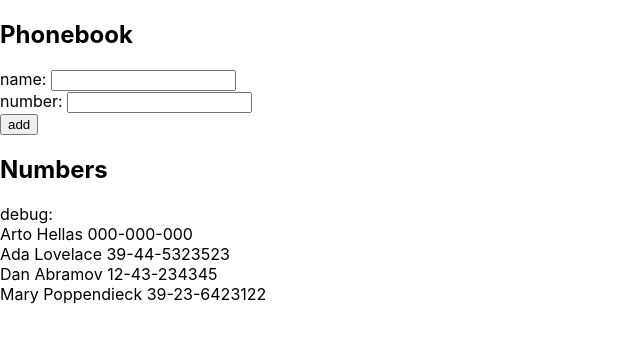
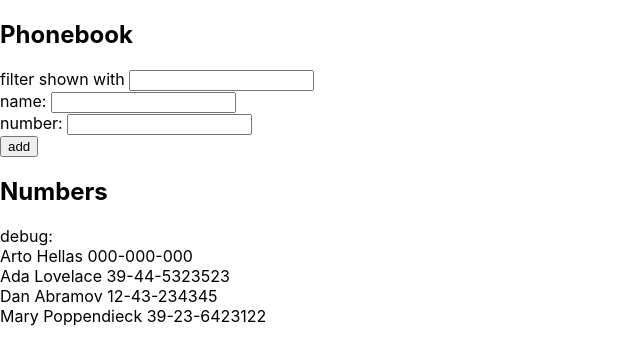
Before and after one commit to devtot0/Phonebook, a React (Create React App) app: page / in a window 1280 px wide. Shown: the top 364 px of the page, without its empty margins (0-640 px from the left). Built offline with nearby package versions, Linux system fonts and the light colour scheme.

Commit message:
added name filtering

```diff
--- a/src/App.js
+++ b/src/App.js
@@ -9,6 +9,7 @@ const App = () => {
   ]);
   const [newName, setNewName] = useState("");
   const [newNumber, setNewNumber] = useState("");
+  const [nameFilter, setNameFilter] = useState("");
 
   const namesListReducer = (accumulator, currentValue) =>
     accumulator.concat(currentValue.name);
@@ -24,6 +25,7 @@ const App = () => {
       const personObject = {
         name: newName,
         number: newNumber,
+        id: persons.length + 1
       };
 
       setPersons(persons.concat(personObject));
@@ -36,9 +38,14 @@ const App = () => {
 
   const handleNumberChange = (event) => setNewNumber(event.target.value);
 
+  const handleNameFiltering = (event) => setNameFilter(event.target.value);
+
   return (
     <div>
       <h2>Phonebook</h2>
+      <div>
+        filter shown with <input value={nameFilter} onChange={handleNameFiltering}/>
+      </div>
       <form onSubmit={addNewName}>
         <div>
           name: <input value={newName} onChange={handleNameChange} />
@@ -52,7 +59,7 @@ const App = () => {
       </form>
       <h2>Numbers</h2>
       <div>debug: {newName}</div>
-      {persons.map((person) => (
+      {persons.filter((person) => person.name.includes(nameFilter)).map((person) => (
         <div>
           {person.name} {person.number}
         </div>
```
